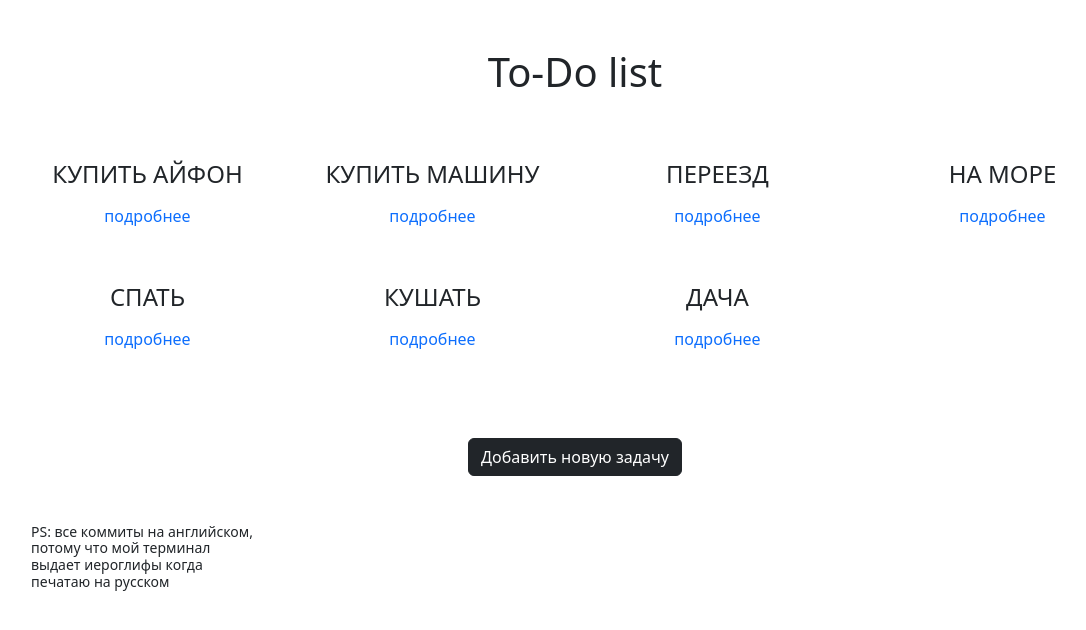
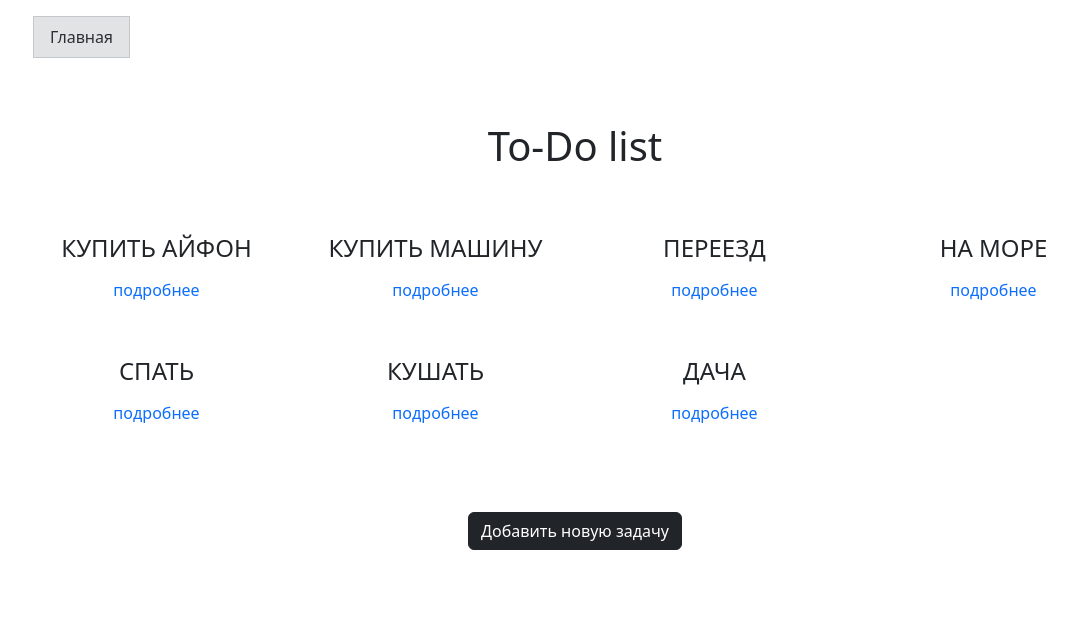
Before and after one commit to eQuaL322/homework_55_azamat_umurzakov, a Django app: page / in a window 1280 px wide. Shown: the top 630 px of the page, without its empty margins (65-1151 px from the left). Run offline with Django 4.2, Linux system fonts and the light colour scheme; data comes from the database, SQL or seed files in the repository.

Commit message:
project from homework_52
task_3
1) add base.html
2) reworked add_new_task.html, task.html, task_list.html
3) use block system for every template

```diff
--- /dev/null
+++ b/to_do_app/templates/base.html
@@ -0,0 +1,26 @@
+{% load static %}
+<!DOCTYPE html>
+<html lang="en">
+<head>
+    <meta charset="UTF-8">
+    <meta name="viewport" content="width=device-width, initial-scale=1">
+    <title>{% block title %}TODO{% endblock %}</title>
+    <link href="https://cdn.jsdelivr.net/npm/bootstrap@5.3.0-alpha1/dist/css/bootstrap.min.css" rel="stylesheet"
+          integrity="sha384-GLhlTQ8iRABdZLl6O3oVMWSktQOp6b7In1Zl3/Jr59b6EGGoI1aFkw7cmDA6j6gD" crossorigin="anonymous">
+</head>
+<body>
+<nav class="navbar">
+    <div class="container">
+        <ul class="list-group list-group-flush">
+            <li class="list-group-item">
+                <a href="{% url 'task_list' %}" class="list-group-item list-group-item-action list-group-item-secondary">Главная</a>
+                {% block menu %}{% endblock %}
+            </li>
+        </ul>
+    </div>
+</nav>
+<div class="container">
+    {% block content %}{% endblock %}
+</div>
+</body>
+</html>
--- a/to_do_app/templates/task_list.html
+++ b/to_do_app/templates/task_list.html
@@ -1,13 +1,6 @@
-<!DOCTYPE html>
-<html lang="en">
-<head>
-    <meta charset="UTF-8">
-    <meta name="viewport" content="width=device-width, initial-scale=1">
-    <title>To-Do list</title>
-    <link href="https://cdn.jsdelivr.net/npm/bootstrap@5.3.0-alpha1/dist/css/bootstrap.min.css" rel="stylesheet"
-          integrity="sha384-GLhlTQ8iRABdZLl6O3oVMWSktQOp6b7In1Zl3/Jr59b6EGGoI1aFkw7cmDA6j6gD" crossorigin="anonymous">
-</head>
-<body>
+{% extends 'base.html' %}
+{% block title %}TODO List{% endblock %}
+{% block content %}
     <div class="container text-center mt-5">
         <h1>To-Do list</h1>
         <div class="row my-5">
@@ -15,16 +8,12 @@
                 <div class="col-3 my-3">
                     <h4 class="text-uppercase">{{ task.description }}</h4>
                     <p>
-                    <a href="{% url 'task_view' task.pk %}" class="btn btn-link text-decoration-none text-lowercase">Подробнее</a>
+                        <a href="{% url 'task_view' task.pk %}"
+                           class="btn btn-link text-decoration-none text-lowercase">Подробнее</a>
                     </p>
                 </div>
             {% endfor %}
         </div>
-    <a href="/task/add" class="btn btn-dark">Добавить новую задачу</a>
+        <a href="{% url 'task_add' %}" class="btn btn-dark">Добавить новую задачу</a>
     </div>
-<div class="col-3 mt-5 mx-5">
-    <p class="mx-5 h6 small">PS: все коммиты на английском, потому что мой терминал выдает иероглифы когда печатаю на
-        русском</p>
-</div>
-</body>
-</html>
+{% endblock %}
```
Also changed, not shown: to_do_app/templates/add_new_task.html (+5 -13 lines), to_do_app/templates/task.html (+5 -16 lines). Lines whose indentation alone changed are shown as unchanged.
